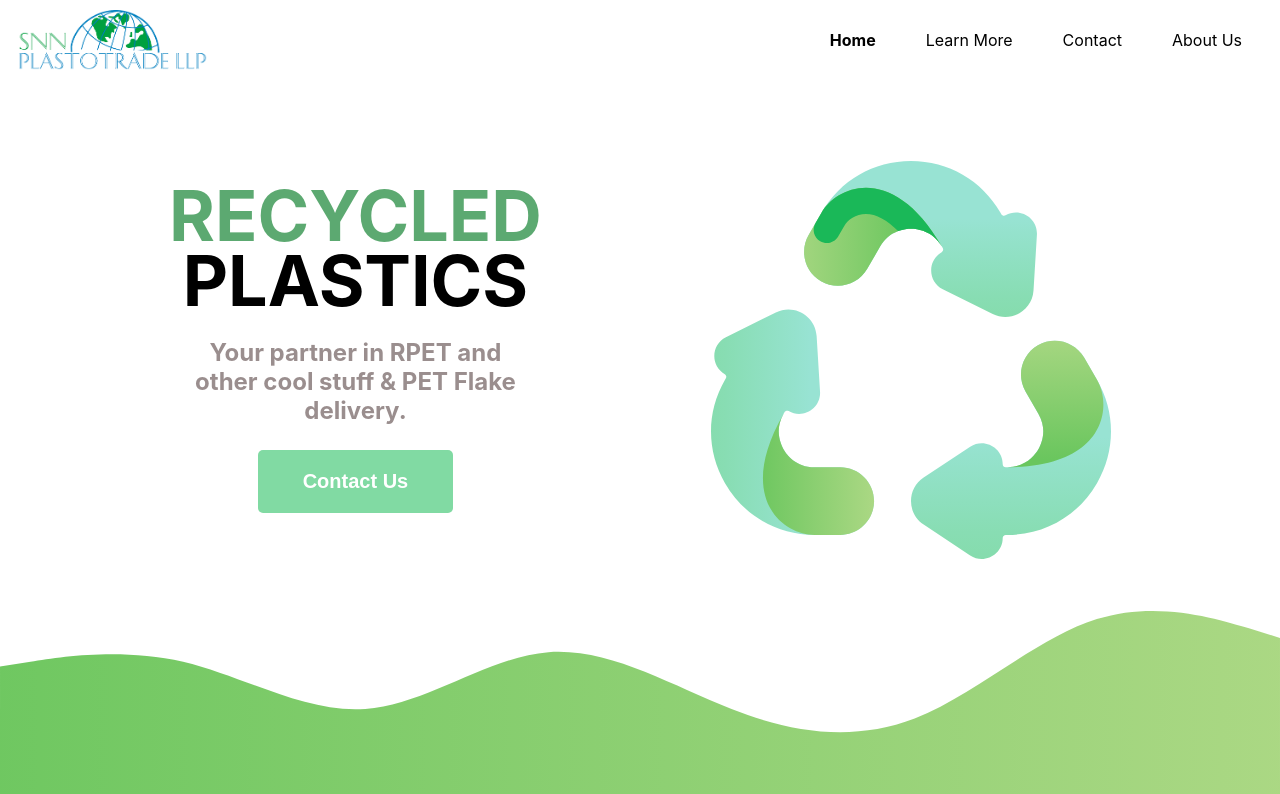
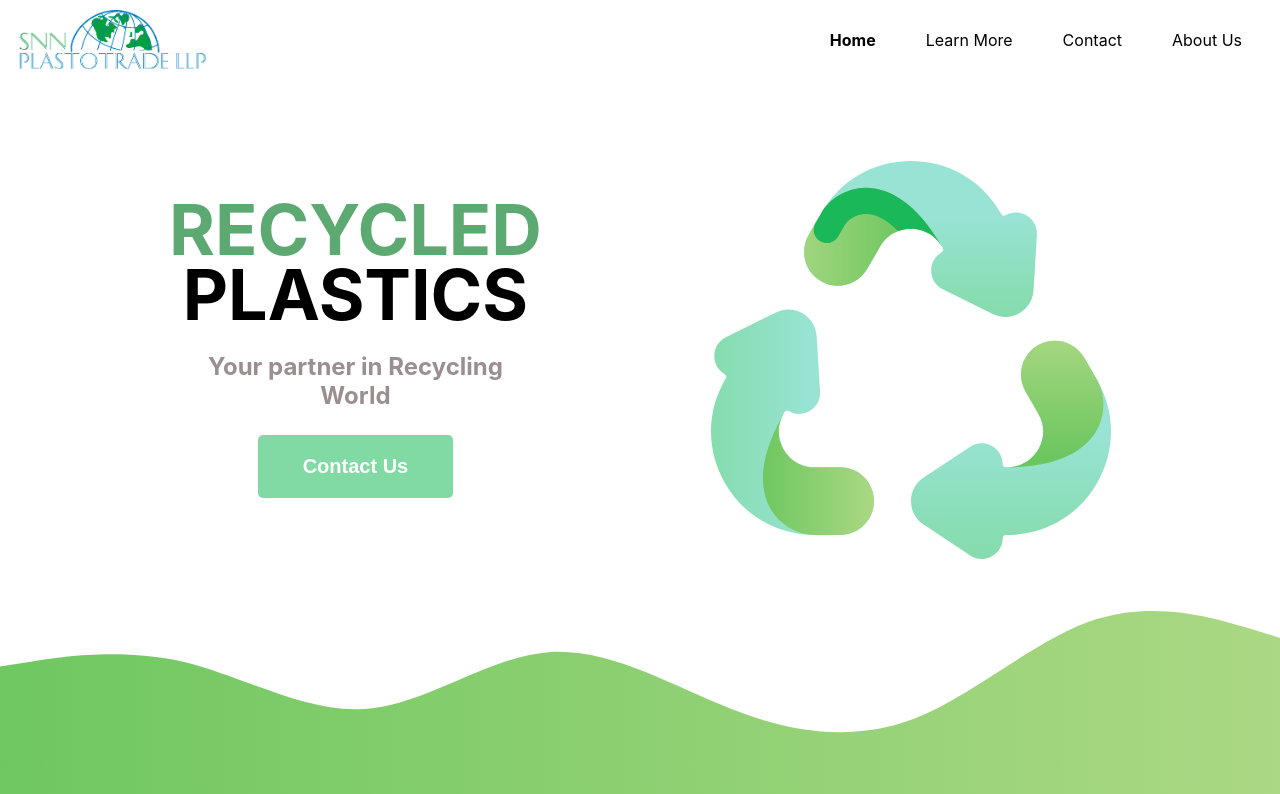
Before and after one commit to prosavage/snnplasto, a Next.js app: page / in a window 1280 px wide. Shown: the top 794 px of the page. Built offline with nearby package versions, Linux system fonts and the light colour scheme.

Commit message:
Update Header.tsx

```diff
--- a/components/pages/home/Header.tsx
+++ b/components/pages/home/Header.tsx
@@ -12,8 +12,7 @@ function Header() {
             <HeroTextGreen>RECYCLED</HeroTextGreen> <br /> PLASTICS
           </h1>
           <SubText>
-            Your partner in RPET and other cool stuff & PET Flake
-            delivery.
+            Your partner in Recycling World
           </SubText>
           <HeroButton>
             <h2>Contact Us</h2>
```
